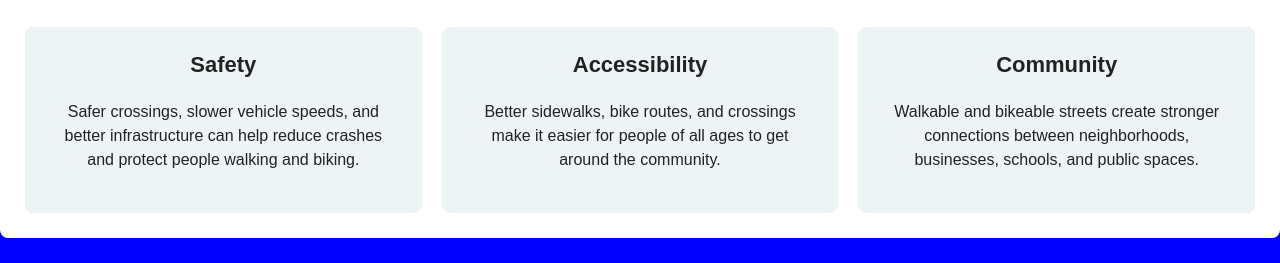
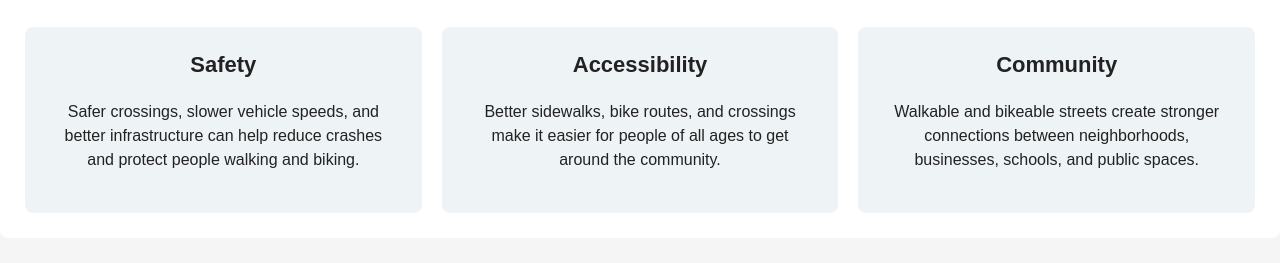
Before and after one commit to artyomzhakov/tahoe-street-safety, a plain HTML site: page index.html in a window 1280 px wide. Shown: the part 595-858 px from the top of the page. Drawn offline with Linux system fonts and the light colour scheme.

Commit message:
Add files via upload

```diff
--- a/styles.css
+++ b/styles.css
@@ -519,11 +519,8 @@ section {
         padding: 12px 20px;
     }
 }
-@media (max-width: 700px) {
+@media (max-width: 1000px) {
     body {
         background-color: red !important;
     }
 }
-body {
-    background-color: blue !important;
-}
```
